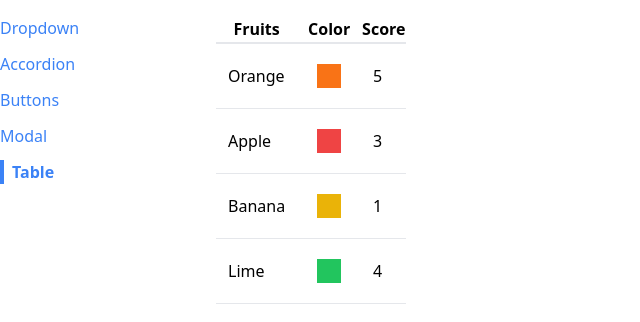
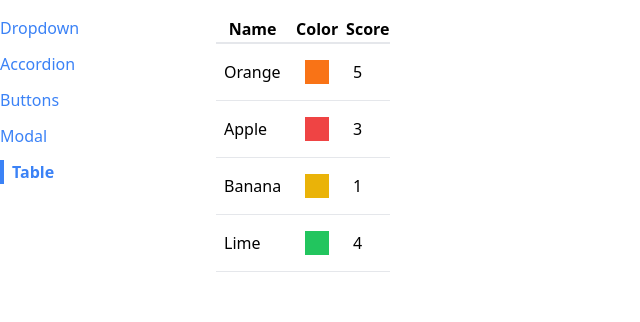
Before and after one commit to AmanMayank/Components, a React (Create React App) app: page /table in a window 1280 px wide. Shown: the top 322 px of the page, without its empty margins (0-640 px from the left). Built offline with nearby package versions, Linux system fonts and the light colour scheme.

Commit message:
Table Component made reusable

```diff
--- a/src/components/SideBar.js
+++ b/src/components/SideBar.js
@@ -1,29 +1,32 @@
-import Link from './Link'
+import Link from "./Link";
 
 function SideBar() {
+  const links = [
+    { label: "Dropdown", path: "/" },
+    { label: "Accordion", path: "/accordion" },
+    { label: "Buttons", path: "/buttons" },
+    { label: "Modal", path: "/modal" },
+    { label: "Table", path: "/table" },
+  ];
 
-  const links =[
-    {label:'Dropdown', path : '/'},
-    {label:'Accordion', path : '/accordion'},
-    {label:'Buttons', path : '/buttons'},
-    {label:'Modal', path : '/modal'},
-    {label:'Table', path : '/table'}
-  ]
-
-  const renderedLinks = links.map((link)=>{
-    return <Link
-    key={link.label}
-    to={link.path}
-    className="mb-3"
-    activeClassName = "font-bold border-l-4 border-blue-500 pl-2"
-    >{link.label}</Link>
-  })
+  const renderedLinks = links.map((link) => {
+    return (
+      <Link
+        key={link.label}
+        to={link.path}
+        className="mb-3"
+        activeClassName="font-bold border-l-4 border-blue-500 pl-2"
+      >
+        {link.label}
+      </Link>
+    );
+  });
 
   return (
-    <div className='sticky top-0 overflow-auto-scroll flex flex-col ites-start'>
-     {renderedLinks}
+    <div className="sticky top-0 overflow-auto-scroll flex flex-col ites-start">
+      {renderedLinks}
     </div>
-  )
+  );
 }
 
-export default SideBar
+export default SideBar;
--- a/src/components/Table.js
+++ b/src/components/Table.js
@@ -1,27 +1,31 @@
-function Table({data}) {
+function Table({ data, config }) {
+  const renderedHeaders = config.map((column) => {
+    return <th key={column.label}>{column.label}</th>;
+  });
 
-  const renderedTable =  data.map((row) => {
-        return <tr className="border-b" key={row.name}>
-            <td className="p-3">{row.name}</td>
-            <td className="p-3"><div className={`p-3 m-2 ${row.color}`}></div></td>
-            <td className="p-3">{row.score}</td>
-          </tr>
-    })
+  const renderedRows = data.map((row) => {
+    const renderedCells = config.map((column) => {
+      return (
+        <td className="p-2" key={config.label}>
+          {column.render(row)}
+        </td>
+      );
+    });
+    return (
+      <tr className="border-b" key={row.name}>
+        {renderedCells}
+      </tr>
+    );
+  });
 
   return (
     <table className="table-auto border-spacing-2">
       <thead>
-        <tr className="border-b-2">
-          <th>Fruits</th>
-          <th>Color</th>
-          <th>Score</th>
-        </tr>
+        <tr className="border-b-2">{renderedHeaders}</tr>
       </thead>
-      <tbody>
-          {renderedTable}
-      </tbody>
+      <tbody>{renderedRows}</tbody>
     </table>
-  )
+  );
 }
 
-export default Table
+export default Table;
--- a/src/pages/TablePage.js
+++ b/src/pages/TablePage.js
@@ -1,18 +1,27 @@
-import Table from "../components/Table"
+import Table from "../components/Table";
 
 function TablePage() {
+  const data = [
+    { name: "Orange", color: "bg-orange-500", score: "5" },
+    { name: "Apple", color: "bg-red-500", score: "3" },
+    { name: "Banana", color: "bg-yellow-500", score: "1" },
+    { name: "Lime", color: "bg-green-500", score: "4" },
+  ];
 
-
-  const data =[
-    {name:'Orange', color:'bg-orange-500', score:'5'},
-    {name:'Apple', color:'bg-red-500', score:'3'},
-    {name:'Banana', color:'bg-yellow-500', score:'1'},
-    {name:'Lime', color:'bg-green-500', score:'4'},
-  ]
+  const config = [
+    { label: "Name", render: (fruit) => fruit.name },
+    {
+      label: "Color",
+      render: (fruit) => <div className={`p-3 m-2 ${fruit.color}`}></div>,
+    },
+    { label: "Score", render: (fruit) => fruit.score },
+  ];
 
   return (
-    <div><Table data={data}/></div>
-  )
+    <div>
+      <Table data={data} config={config} />
+    </div>
+  );
 }
 
-export default TablePage
+export default TablePage;
```
Also changed, not shown: src/App.js (+31 -22 lines), src/pages/ModalPage.js (+27 -23 lines).
